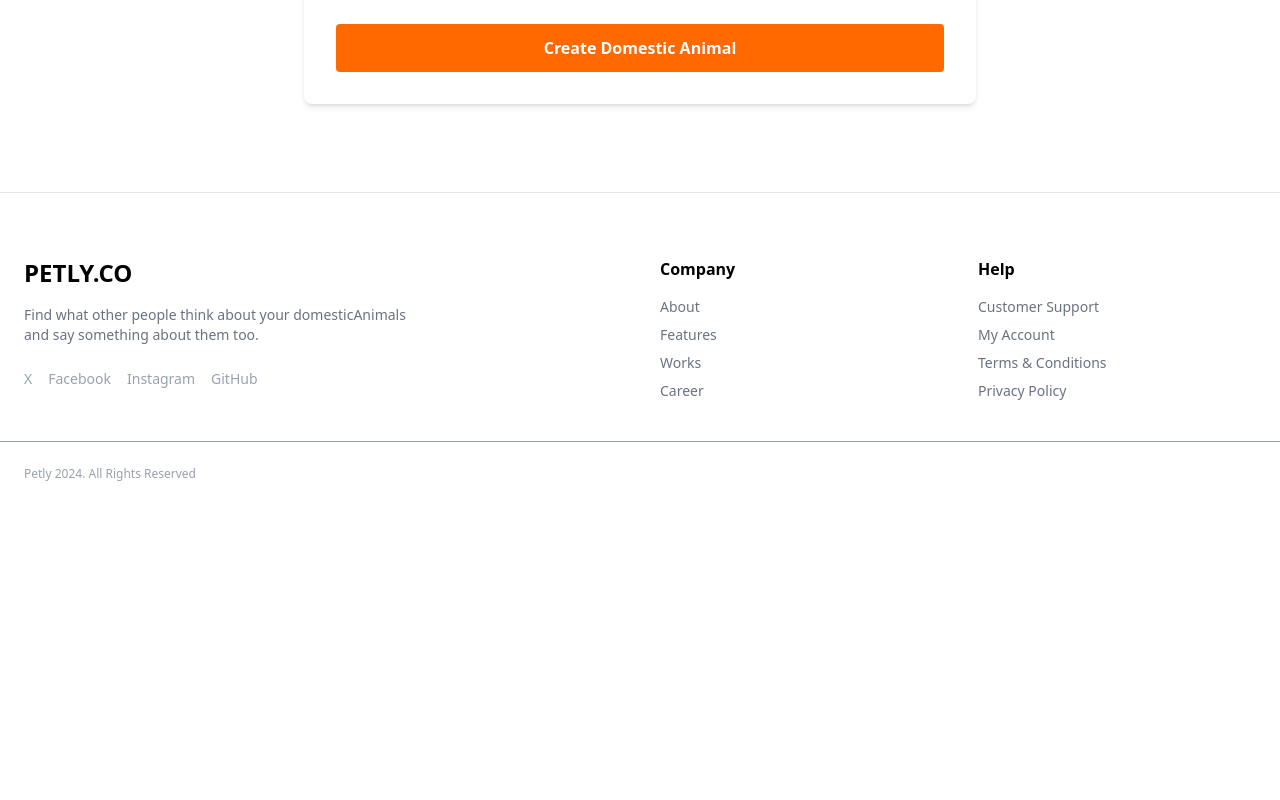
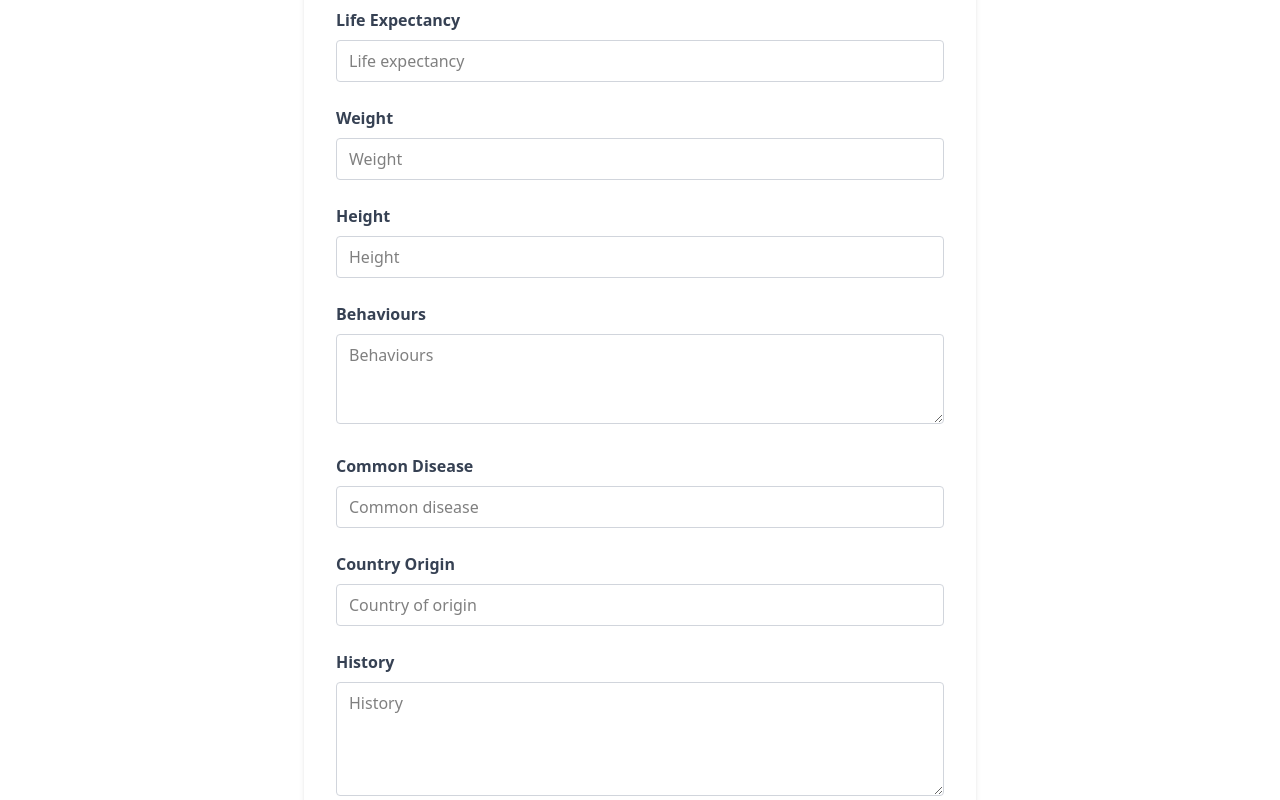
Before and after one commit to Alejoarteaga17/Petly, a Vue app in the folder frontend/: page /domesticAnimals/create in a window 1280 px wide. Shown: the part 620-1420 px from the top of the page. Before the commit the page ends 1142 px from the top, so only its background shows below. Built offline with nearby package versions, Linux system fonts and the light colour scheme.

Commit message:
agregando campos obligatorios de creacino al front

```diff
--- a/frontend/src/views/DomesticAnimalCreateView.vue
+++ b/frontend/src/views/DomesticAnimalCreateView.vue
@@ -6,31 +6,53 @@ import type { CreateDomesticAnimalDTO } from '@/dtos/CreateDomesticAnimalDTO.js'
 const breed = ref('');
 const category = ref('');
 const description = ref('');
+const lifeExpectancy = ref('');
+const weight = ref('');
+const height = ref('');
+const behaviours = ref('');
+const commonDisease = ref('');
+const countryOrigin = ref('');
+const history = ref('');
+const image = ref('');
 const successMessage = ref('');
+const errorMessage = ref('');
 
 async function submitForm() {
+  successMessage.value = '';
+  errorMessage.value = '';
+
   const newDomesticAnimal: CreateDomesticAnimalDTO = {
     breed: breed.value,
     category: category.value,
     description: description.value,
-    lifeExpectancy: '',
-    weight: '',
-    height: '',
-    behaviours: '',
-    commonDisease: '',
-    countryOrigin: '',
-    history: '',
-    image: ''
+    lifeExpectancy: lifeExpectancy.value,
+    weight: weight.value,
+    height: height.value,
+    behaviours: behaviours.value,
+    commonDisease: commonDisease.value,
+    countryOrigin: countryOrigin.value,
+    history: history.value,
+    image: image.value
   };
+
   try {
       await DomesticAnimalService.createDomesticAnimal(newDomesticAnimal);
       successMessage.value = 'Domestic animal created successfully!';
       breed.value = '';
       category.value = '';
       description.value = '';
+      lifeExpectancy.value = '';
+      weight.value = '';
+      height.value = '';
+      behaviours.value = '';
+      commonDisease.value = '';
+      countryOrigin.value = '';
+      history.value = '';
+      image.value = '';
   }
   catch (error) {
-      console.error(error)
+      console.error(error);
+      errorMessage.value = 'Error creating domestic animal. Please verify all fields.';
   }
 }
 </script>
@@ -76,6 +98,108 @@ async function submitForm() {
         />
       </div>
 
+      <div>
+        <label class="block text-gray-700 font-semibold mb-2" for="lifeExpectancy">Life Expectancy</label>
+        <input
+          v-model="lifeExpectancy"
+          type="text"
+          name="lifeExpectancy"
+          id="lifeExpectancy"
+          class="w-full border border-gray-300 rounded py-2 px-3 focus:outline-none focus:ring focus:border-blue-300"
+          required
+          placeholder="Life expectancy"
+        />
+      </div>
+
+      <div>
+        <label class="block text-gray-700 font-semibold mb-2" for="weight">Weight</label>
+        <input
+          v-model="weight"
+          type="text"
+          name="weight"
+          id="weight"
+          class="w-full border border-gray-300 rounded py-2 px-3 focus:outline-none focus:ring focus:border-blue-300"
+          required
+          placeholder="Weight"
+        />
+      </div>
+
+      <div>
+        <label class="block text-gray-700 font-semibold mb-2" for="height">Height</label>
+        <input
+          v-model="height"
+          type="text"
+          name="height"
+          id="height"
+          class="w-full border border-gray-300 rounded py-2 px-3 focus:outline-none focus:ring focus:border-blue-300"
+          required
+          placeholder="Height"
+        />
+      </div>
+
+      <div>
+        <label class="block text-gray-700 font-semibold mb-2" for="behaviours">Behaviours</label>
+        <textarea
+          v-model="behaviours"
+          id="behaviours"
+          rows="3"
+          class="w-full border border-gray-300 rounded py-2 px-3 focus:outline-none focus:ring focus:border-blue-300"
+          required
+          placeholder="Behaviours"
+        />
+      </div>
+
+      <div>
+        <label class="block text-gray-700 font-semibold mb-2" for="commonDisease">Common Disease</label>
+        <input
+          v-model="commonDisease"
+          type="text"
+          name="commonDisease"
+          id="commonDisease"
+          class="w-full border border-gray-300 rounded py-2 px-3 focus:outline-none focus:ring focus:border-blue-300"
+          required
+          placeholder="Common disease"
+        />
+      </div>
+
+      <div>
+        <label class="block text-gray-700 font-semibold mb-2" for="countryOrigin">Country Origin</label>
+        <input
+          v-model="countryOrigin"
+          type="text"
+          name="countryOrigin"
+          id="countryOrigin"
+          class="w-full border border-gray-300 rounded py-2 px-3 focus:outline-none focus:ring focus:border-blue-300"
+          required
+          placeholder="Country of origin"
+        />
+      </div>
+
+      <div>
+        <label class="block text-gray-700 font-semibold mb-2" for="history">History</label>
+        <textarea
+          v-model="history"
+          id="history"
+          rows="4"
+          class="w-full border border-gray-300 rounded py-2 px-3 focus:outline-none focus:ring focus:border-blue-300"
+          required
+          placeholder="History"
+        />
+      </div>
+
+      <div>
+        <label class="block text-gray-700 font-semibold mb-2" for="image">Image URL</label>
+        <input
+          v-model="image"
+          type="url"
+          name="image"
+          id="image"
+          class="w-full border border-gray-300 rounded py-2 px-3 focus:outline-none focus:ring focus:border-blue-300"
+          required
+          placeholder="https://example.com/image.jpg"
+        />
+      </div>
+
       <div class="pt-4">
         <button
           type="submit"
@@ -86,6 +210,7 @@ async function submitForm() {
       </div>
 
       <p v-if="successMessage" class="text-green-600 mt-4">{{ successMessage }}</p>
+      <p v-if="errorMessage" class="text-red-600 mt-4">{{ errorMessage }}</p>
     </form>
   </section>
 </template>
```
Also changed, not shown: 1 other file (tests, documents, lock files or other folders).
